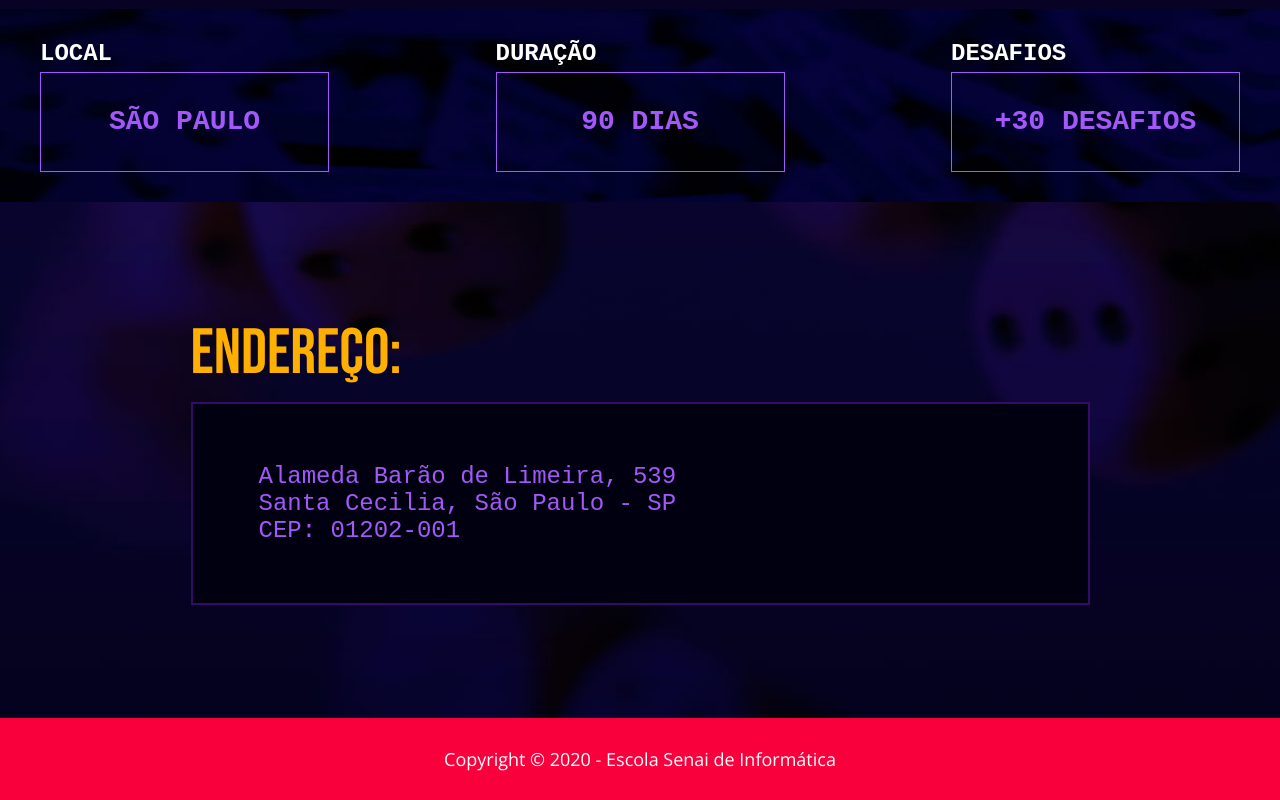
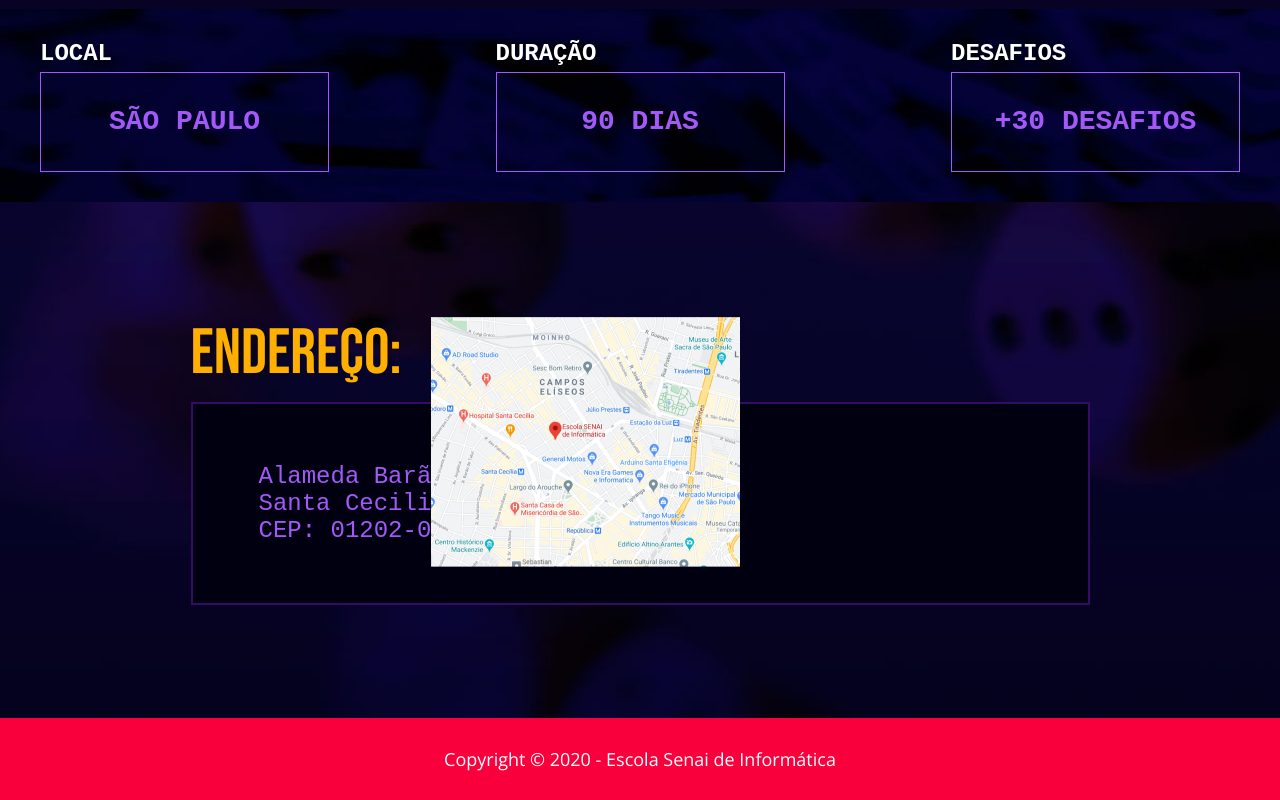
Before and after one commit to ApolloSama/LandingPage-Git, a plain HTML site: page index.html in a window 1280 px wide. Shown: the part 1828-2628 px from the top of the page. Drawn offline with nearby package versions, Linux system fonts and the light colour scheme; files whose address does not match are found by name.

Commit message:
Correção CSS

```diff
--- a/CSS/style.css
+++ b/CSS/style.css
@@ -229,7 +229,7 @@ hr {
 .imagem_do_mapa {
     position: absolute;
     top: 115px;
-    right: 450px;
+    right: 540px;
 }
 
 footer {
--- a/index.html
+++ b/index.html
@@ -7,7 +7,7 @@
     <meta name="viewport" content="width=device-width, initial-scale=1.0">
     <title>Landing Page</title>
     <link rel="stylesheet" href="CSS/style.css">
-    <base href="file:///C:/Users/Pedro/Desktop/Projeto%20HTML%201/Projeto%20v2/index.html">
+    <base href="">
 </head>
 
 <body>
```
